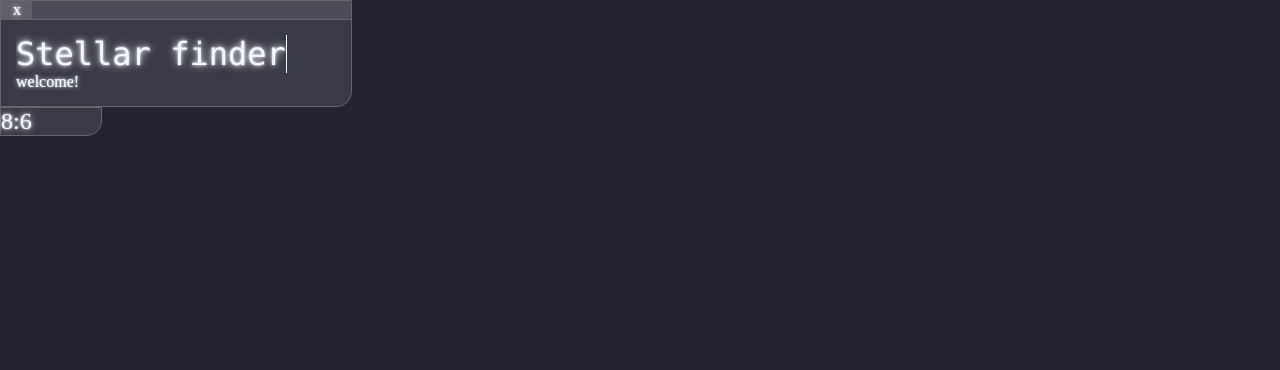
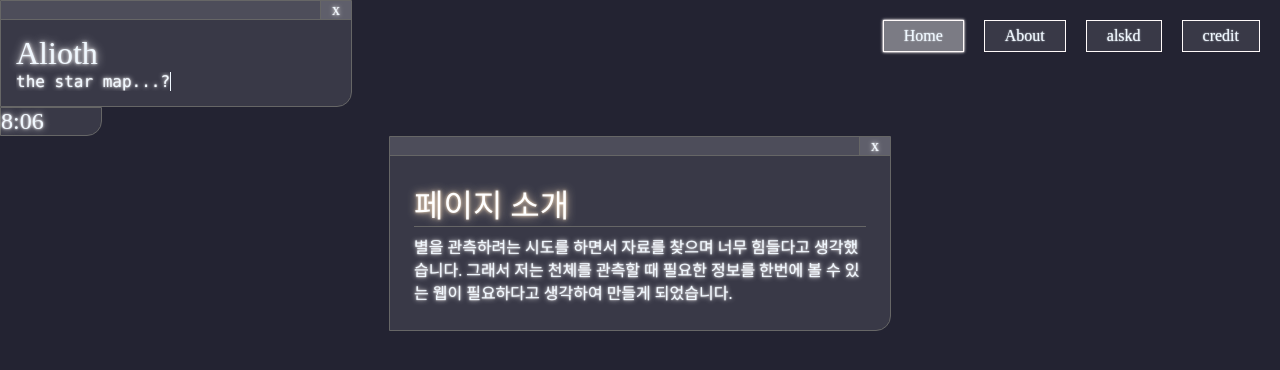
Before and after one commit to unell12/stellar, a plain HTML site: page stellar/index.html in a window 1280 px wide. Drawn offline with Linux system fonts and the light colour scheme.

Commit message:
add 'about' page

```diff
--- a/stellar/clock.js
+++ b/stellar/clock.js
@@ -7,7 +7,7 @@ function getTime(){
     const mim = date.getMinutes()
     const sec = date.getSeconds()
 
-    clock.textContent = `${time > 12 ? time - 12 : time}:${mim}`
+    clock.textContent = `${time > 12 ? time - 12 : time}:${mim < 10 ? '0' + mim : mim}`
 }
 
 setInterval(getTime, 1000)
--- a/stellar/index.html
+++ b/stellar/index.html
@@ -15,18 +15,40 @@
             background-color: #232332;
         }
     </style>
+    <header>
+        <!--빠른 이동-->
+        <ul class="util">
+            <li class="enable"><a>Home</a></li>
+            <li id="about"><a>About</a></li>
+            <li><a>alskd</a></li>
+            <li><a>credit</a></li>
+        </ul>
+    </header>
+
     <!--팝업 컨셉 제목-->
     <div class="title holo-pop">
         <div class="top"><p class="Xbtn">x</p><!--<p class="Xbtn">x</p>--></div>
         <div class="inner">
-            <h1 class="type">Stellar finder</h1>
-            <p>welcome!</p>
+            <h1>Alioth</h1>
+            <p class="type">the star map...?</p>
         </div>
     </div>
+
     <!--시계-->
     <div id="clockDiv" class="holo-pop">
         <h2 id="clock">time...</h2>
     </div>
     <script src="./clock.js"></script>
+
+    <!--소개-->
+    <div class="holo-pop-center">
+        <div class="top"><p class="Xbtn">x</p></div>
+        <div class="inner">
+            <h1 class="title-s">페이지 소개</h1>
+            <p>별을 관측하려는 시도를 하면서 자료를 찾으며 너무 힘들다고 생각했습니다. 그래서 저는 천체를 관측할 때 필요한 정보를 한번에 볼 수 있는 웹이 필요하다고 생각하여 만들게 되었습니다.</p>
+        </div>
+    </div>
+
+    <script src="./index.js"></script>
 </body>
 </html>
--- /dev/null
+++ b/stellar/index.js
@@ -0,0 +1,15 @@
+// 버튼이 장식임을 알려주기
+const li = document.querySelectorAll('.Xbtn')
+
+for(let i = 0; i in li; i++){
+    li[i].addEventListener('click', () => {
+        alert('그 버튼은 그저 장식일 뿐이예요!')
+    })
+}
+
+// enable, disable
+const about = document.querySelector("#about")
+
+about.addEventListener('click', (e) => {
+    window.scrollBy(0, 200)
+})
--- a/stellar/style.css
+++ b/stellar/style.css
@@ -15,14 +15,14 @@
 	50% { border-right-color: transparent; }
 }
 
-h1.type {
-	font: 200% Consolas, Monaco, monospace;
+.type {
+	font: 100% Consolas, Monaco, monospace;
 	/*width: 8.25em;*/
-	width: 14ch;
+	width: 16ch;
 	white-space: nowrap;
 	overflow: hidden;
 	border-right: .05em solid;
-	animation: typing 1s steps(14),
+	animation: typing 1s steps(16),
 	           caret 1s steps(1) infinite;
 }
 
@@ -49,13 +49,99 @@ h1.type {
 
 .holo-pop > .top > .Xbtn {
 	position: relative;
-	right: 0;
 	background-color: rgba(255, 255, 255, 0.1);
-	margin-right: 2px;
+	margin-left: auto;
+	margin-right: 0px;
 	max-width: 30px;
 	border-left: 1px #666 solid;
+	/*float: right;
+	display: grid;
+	grid-auto-flow: column;
+	grid-template-columns: 1fr;*/
 }
 
 #clockDiv {
 	max-width: 100px;
 }
+
+.util {
+	position: absolute;
+	display: flex;
+	justify-content: center;
+	list-style: none;
+	margin-top: 20px;
+	right: 20px;
+	float: right;
+}
+
+header ul li {
+	margin-left: 20px;
+	padding: 6px 20px;
+	border: 1px solid snow;
+	background-color: rgba(255, 255, 255, 0.1);
+}
+
+header ul li a {
+	text-shadow: 0 0 .1em;
+}
+
+header ul li:hover, .enable {
+	background-color: rgba(255, 255, 255, 0.2);
+	box-shadow: 0 0 .1em snow, 0 0 .2em snow;
+}
+
+.enable {
+	background-color: rgba(255, 255, 255, 0.4);
+}
+
+header ul li:hover > *, .activated > * {
+	text-shadow: 0 0 .1em snow, 0 0 .4em snow, 0 0 .5em snow;
+}
+
+.holo-pop-center {
+	border: 1px solid #666;
+	max-width: 500px;
+	background-color: rgba(255, 255, 255, 0.1);
+	border-radius: 0 0 15px 0;
+	margin: 0px auto;
+	/*box-shadow: 0 0 19px snow;*/
+}
+
+.holo-pop-center > .top {
+	text-align: center;
+	max-width: 500px;
+	padding: 0px;
+	margin: 0px;
+	background-color: rgba(255, 255, 255, 0.1);
+	/*background-color: rgba(200, 200, 255, 0.2);*/
+	border-bottom: 1px solid #666;
+}
+
+.holo-pop-center > .inner {
+	padding: 24px;
+}
+
+.title-s {
+	color: white;
+	text-shadow: 0 0 .1em bisque, 0 0 .3em bisque;
+	border-bottom: #666 1px solid;
+}
+
+.holo-pop-center > .inner > p {
+	margin-top: 10px;
+    line-height: calc(1ex / 0.32);
+	white-space: normal;
+}
+
+.holo-pop-center > .top > .Xbtn {
+	position: relative;
+	background-color: rgba(255, 255, 255, 0.1);
+	margin-left: auto;
+	margin-right: 0px;
+	max-width: 30px;
+	border-left: 1px #666 solid;
+	/*float: right;
+	display: grid;
+	grid-auto-flow: column;
+	grid-template-columns: 1fr;*/
+}
```
Also changed, not shown: 1 other file.
